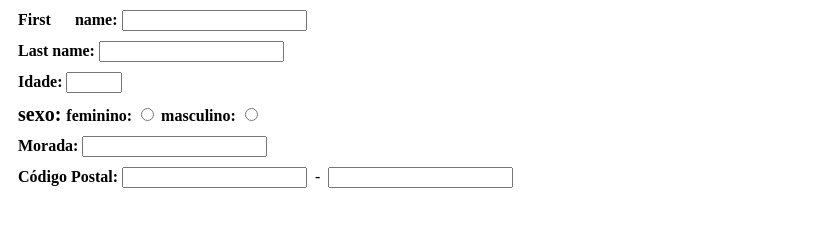
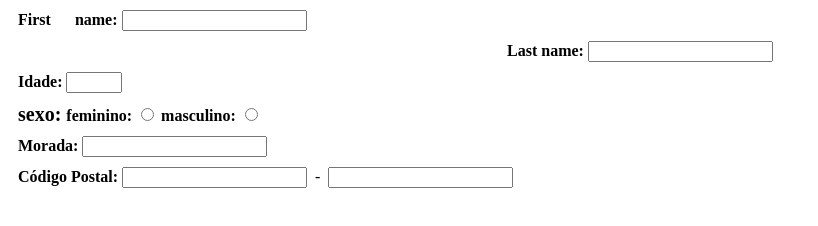
Before and after one commit to nunonamorado/Learning, a plain HTML site: page aula2/formulario.html in a window 1280 px wide. Shown: the whole page, without its empty margins (0-818 px from the left). Drawn offline with Linux system fonts and the light colour scheme.

Commit message:
Adicionada aula3

```diff
--- a/aula2/formulario.html
+++ b/aula2/formulario.html
@@ -15,7 +15,9 @@ div{
   margin: 10px;
 }
 
-
+.center{
+  text-align: center;
+}
 
   </style>
   <!--este é o first name -->
@@ -24,14 +26,14 @@ div{
   <input type="text" name="firstname"/>
 </div>
 <!--este é o last name -->
-<div>
+<div class="center">
   <label for="lastname"> Last name: </label>
-  <input type="text" name="lastname"/>
+  <input type="text" style="text-align: center;"  name="lastname"/>
 </div>
 <!--este é o idade -->
 <div >
   <label for="idade"> Idade: </label>
-  <input min="0" max="99" id="idade" type="number" name="idade"/>
+  <input min="0" max="99" id="idade" type="number"name="idade"/>
 </div>
 <!--este é o sexo -->
 <div>
@@ -44,6 +46,7 @@ div{
   <input id="masculino" type="radio" name="sexo"/>
 
 </div>
+<div></div>
 <!--este é a mmorada -->
 <div>
   <label for="morada"> Morada: </label>
```
Also changed, not shown: aula3/table.html (added).
